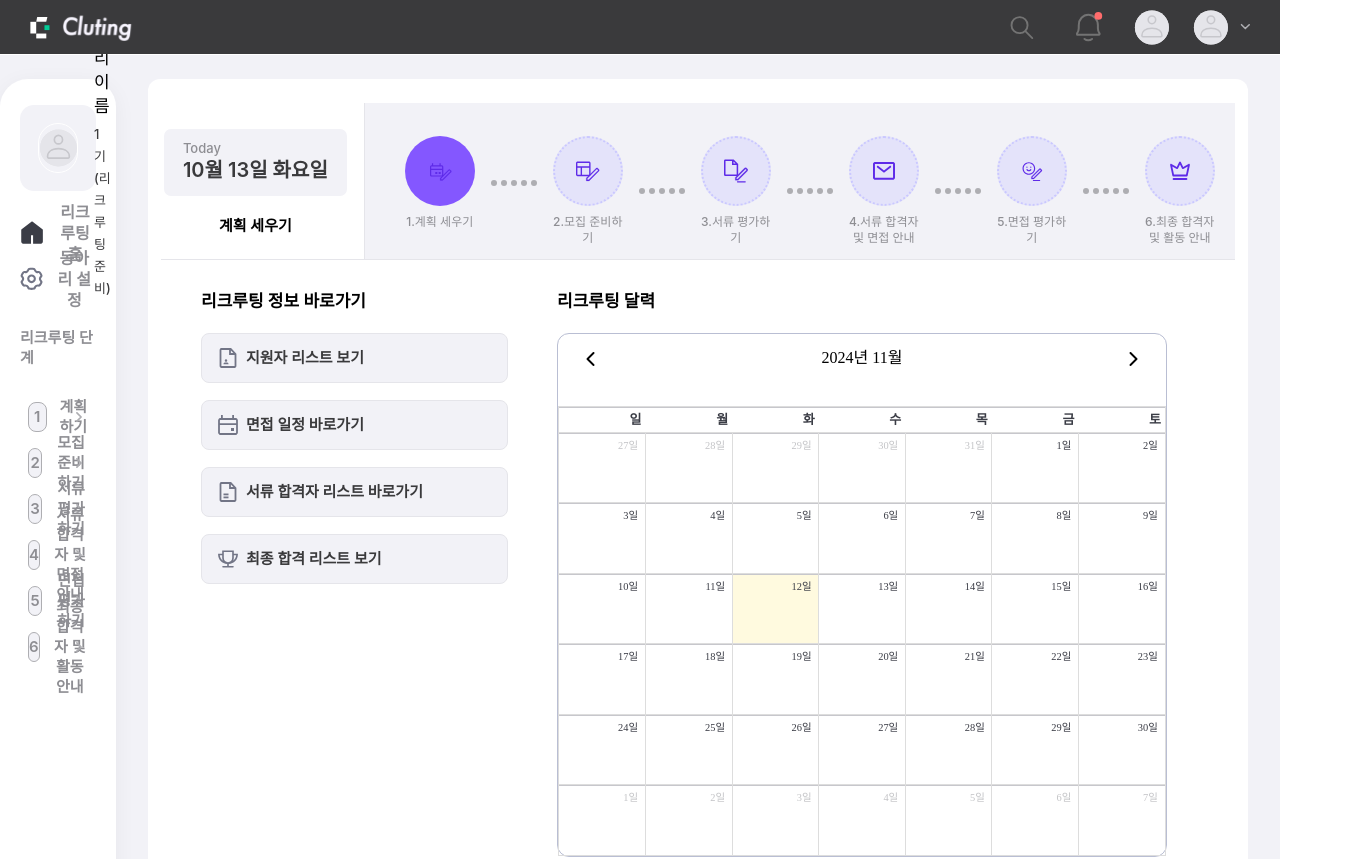
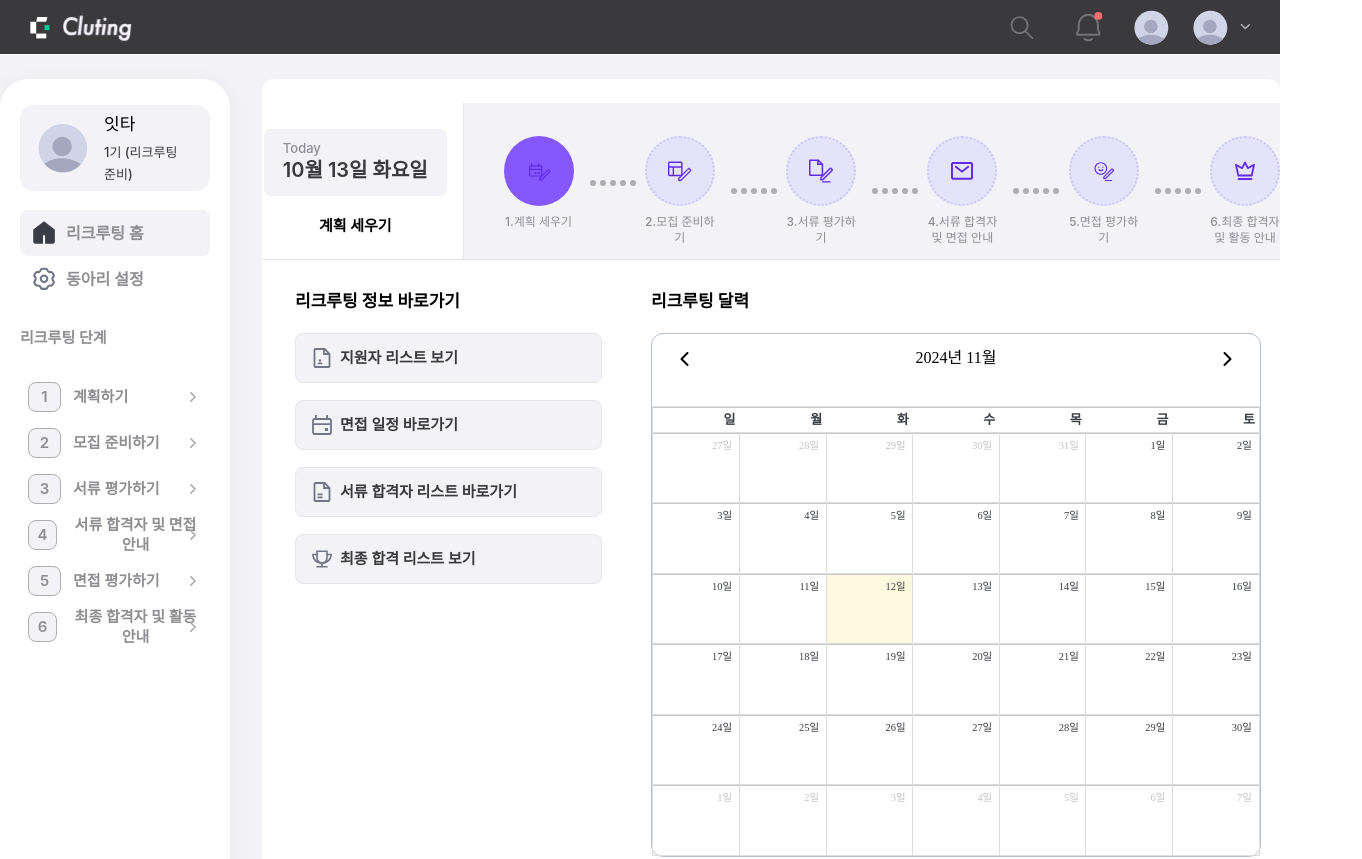
Before and after one commit to Cluting/cluting-frontend, a React (Create React App) app: page /recruting/home in a window 1280 px wide. Shown: the top 859 px of the page, 1362 px wide, since content can reach past the window. Built offline with nearby package versions, Linux system fonts and the light colour scheme; a web font is replaced by a local one.

Commit message:
🎨 style: 사이드메뉴 스타일 수정

```diff
--- a/src/components/common/Header.tsx
+++ b/src/components/common/Header.tsx
@@ -9,6 +9,7 @@ export default function Header() {
 
   return (
     <nav className="fixed z-[999] w-full h-[54px] bg-gray-900 px-[30px] flex justify-between items-center">
+      <Link to="/">
         <div className="flex items-center gap-2">
           <img
             src="/assets/logo/ic-logoIcon.svg"
@@ -21,6 +22,7 @@ export default function Header() {
             className="w-[80px] h-[33px]"
           />
         </div>
+      </Link>
       {!isLoginPage && (
         <div className="flex items-center">
           <img
--- a/src/components/recruting/common/Sidemenu.tsx
+++ b/src/components/recruting/common/Sidemenu.tsx
@@ -1,6 +1,6 @@
 /* eslint-disable indent */
 import { useEffect, useState } from "react";
-import { Link, useNavigate } from "react-router-dom";
+import { Link, useLocation, useNavigate } from "react-router-dom";
 import {
   PATH,
   STEP2_ITEMS,
@@ -11,6 +11,9 @@ import {
 } from "../../../constants/recruting";
 
 export default function Sidemenu() {
+  // 현재 경로 가져오기
+  const location = useLocation();
+
   const [sidemenuClose, setSidemenuClose] = useState(false);
   const [openDropdownIndex, setOpenDropdownIndex] = useState<number | null>(
     null
@@ -74,18 +77,20 @@ export default function Sidemenu() {
     >
       <section
         className={`flex items-center w-full h-[86px] ${
-          sidemenuClose ? "justify-center" : "bg-gray-100 px-[18px]"
+          sidemenuClose
+            ? "justify-center"
+            : "bg-gray-100 boreder border-main-300 px-[18px]"
         } rounded-[14px] transition-all`}
       >
         <img
           src="/assets/ic-profile.svg"
           alt="동아리 프로필"
           onClick={() => setSidemenuClose(!sidemenuClose)}
-          className="w-[50px] h-[50px] border border-white-100 rounded-full"
+          className="w-[50px] h-[50px] "
         />
         {!sidemenuClose && (
           <div className="text-left ml-4">
-            <p className="text-body">동아리 이름</p>
+            <p className="text-body">잇타</p>
             <p className="text-gray-900 text-caption1 mt-[5px]">
               1기 (리크루팅 준비)
             </p>
@@ -95,17 +100,25 @@ export default function Sidemenu() {
 
       <section className="text-gray-600 text-left text-callout mt-[19px]">
         <Link to={"/recruting/home"}>
-          <button className="flex items-center h-[46px]">
+          <button
+            className={`flex items-center h-[46px] hover:bg-gray-100 w-full rounded-[8px] ${
+              sidemenuClose ? "pl-0" : "pl-3"
+            } ${location.pathname === "/recruting/home" ? "bg-gray-100 w-full rounded-[8px]" : ""}`}
+          >
             <img
               src="/assets/ic-sidemenu-home.svg"
               alt="리크루팅 홈"
-              className={`w-6 h-6  ${sidemenuClose ? "ml-[20px]" : "mr-[10px]"}`}
+              className={`w-6 h-6  ${sidemenuClose ? "ml-[20px]" : "mr-[10px]"} `}
             />
             {!sidemenuClose && "리크루팅 홈"}
           </button>
         </Link>
 
-        <button className="flex items-center h-[46px]">
+        <button
+          className={`flex items-center hover:bg-gray-100 w-full rounded-[8px] ${
+            sidemenuClose ? "pl-0" : "pl-3"
+          }  h-[46px]`}
+        >
           <img
             src="/assets/ic-sidemenu-setting.svg"
             alt="리크루팅 홈"
@@ -124,16 +137,16 @@ export default function Sidemenu() {
         {[...Array(6)].map((_, index) => (
           <div key={index} onClick={() => handleDropdownClick(index)}>
             <div
-              className={`relative dropdown-list flex items-center h-[46px] text-subheadline hover:text-gray-900 ${
+              className={`relative dropdown-list flex items-center h-[46px] text-subheadline group-hover:text-gray-900 ${
                 sidemenuClose ? "justify-center" : ""
-              }`}
+              } group`}
               onClick={() => navigateToPage(index)} // 페이지로 이동
             >
-              <div className="flex-center w-[33px] h-[30px] bg-gray-100 border border-gray-500 hover:border-gray-900 rounded-[8px]">
+              <div className="flex-center w-[33px] h-[30px] bg-gray-100 border border-gray-500 group-hover:border-gray-900 group-hover:bg-main-100 group-hover:text-white-100 group-hover:border-0 rounded-[8px]">
                 {index + 1}
               </div>
               {!sidemenuClose && (
-                <p className="ml-3">
+                <p className="ml-3 group-hover:text-gray-1100">
                   {
                     [
                       "계획하기",
@@ -149,7 +162,9 @@ export default function Sidemenu() {
               <img
                 src="/assets/ic-sidemenuDropdown.svg"
                 alt="메뉴 드롭다운"
-                className={`w-[10px] h-[10px] absolute right-3 ${sidemenuClose && "hidden"}`}
+                className={`w-[10px] h-[10px] absolute right-3  ${
+                  openDropdownIndex === index ? "rotate-90" : ""
+                }  ${sidemenuClose && "hidden"}`}
               />
             </div>
 
@@ -180,7 +195,7 @@ export default function Sidemenu() {
           {!sidemenuClose && (
             <>
               <span>공지 알림 및 소통</span>
-              <div className="flex-center ml-[64px] py-[5px] px-[8px] bg-black-100 text-white-100 rounded-[8px] text-caption3 cursor-pointer">
+              <div className="flex-center ml-[75px] py-[2px] px-[8px] bg-red-100 text-white-100 rounded-[6.52px] text-[8.96px] cursor-pointer">
                 23
               </div>
             </>
--- a/src/components/recruting/home/RecruitingCalendar.tsx
+++ b/src/components/recruting/home/RecruitingCalendar.tsx
@@ -4,7 +4,7 @@ import interactionPlugin from "@fullcalendar/interaction";
 import FullCalendar from "@fullcalendar/react";
 export default function RecruitingCalender() {
   return (
-    <div className="mt-[30px] mx-10 bg-white-100 flex gap-[49px]">
+    <div className="mt-[30px]  bg-white-100 flex gap-[49px] pl-[33px]">
       <div className="flex flex-col">
         <p className="text-headline  text-left mb-[21px]">
           리크루팅 정보 바로가기
@@ -45,8 +45,8 @@ export default function RecruitingCalender() {
         </section>
       </div>
 
-      <div className="relative flex flex-col datepicker-container relative">
-        <p className="text-headline  text-left mb-[21px]">리크루팅 달력</p>
+      <div className="relative flex flex-col datepicker-container">
+        <p className="text-headline text-left mb-[21px]">리크루팅 달력</p>
         <FullCalendar
           locale="ko"
           plugins={[dayGridPlugin, interactionPlugin]}
--- a/src/pages/Recruting/RecrutingHome.tsx
+++ b/src/pages/Recruting/RecrutingHome.tsx
@@ -31,8 +31,8 @@ export default function RecrutingHome() {
   return (
     <div className="flex justify-center pt-6 bg-gray-100">
       <Sidemenu />
-      <div className="flex flex-col">
-        <div className=" w-[1100px]  h-auto bg-white-100 py-6 mx-8 px-[13px] rounded-[12px]">
+      <div className="w-[1050px] flex flex-col">
+        <div className="  h-auto bg-white-100 py-6 ml-8  rounded-[12px]">
           <RecruitmentStep />
           <div className="flex">
             <RecruitingCalender />
--- a/src/pages/Recruting/step4/InterviewNotification.tsx
+++ b/src/pages/Recruting/step4/InterviewNotification.tsx
@@ -3,8 +3,9 @@
 import Sidemenu from "../../../components/recruting/common/Sidemenu";
 export default function InterviewNotification() {
   return (
-    <div className="flex bg-gray-100 px-16 py-9">
+    <div className="flex justify-center pt-6 bg-gray-100">
       <Sidemenu />
+      <div className="w-[1016px]"></div>
     </div>
   );
 }
--- a/src/pages/Recruting/step5/InterviewEvaluation.tsx
+++ b/src/pages/Recruting/step5/InterviewEvaluation.tsx
@@ -4,8 +4,9 @@ import Sidemenu from "../../../components/recruting/common/Sidemenu";
 
 export default function InterviewEvaluation() {
   return (
-    <div className="flex bg-gray-100 px-16 py-9">
+    <div className="flex justify-center pt-6 bg-gray-100">
       <Sidemenu />
+      <div className="w-[1016px]"></div>
     </div>
   );
 }
--- a/src/pages/Recruting/step6/FinalSelection.tsx
+++ b/src/pages/Recruting/step6/FinalSelection.tsx
@@ -3,8 +3,9 @@
 import Sidemenu from "../../../components/recruting/common/Sidemenu";
 export default function FinalSelection() {
   return (
-    <div className="flex bg-gray-100 px-16 py-9">
+    <div className="flex justify-center pt-6 bg-gray-100">
       <Sidemenu />
+      <div className="w-[1016px]"></div>
     </div>
   );
 }
```
Also changed, not shown: public/assets/ic-profile.svg. Lines whose indentation alone changed are shown as unchanged.
